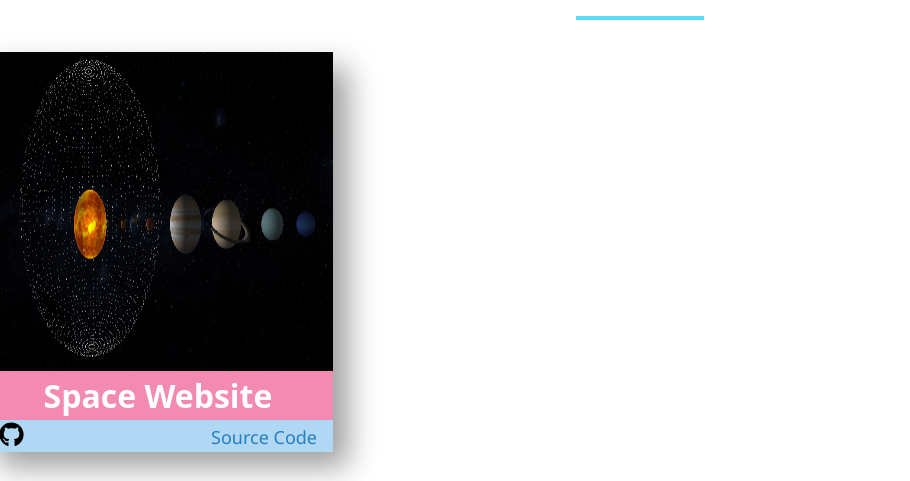
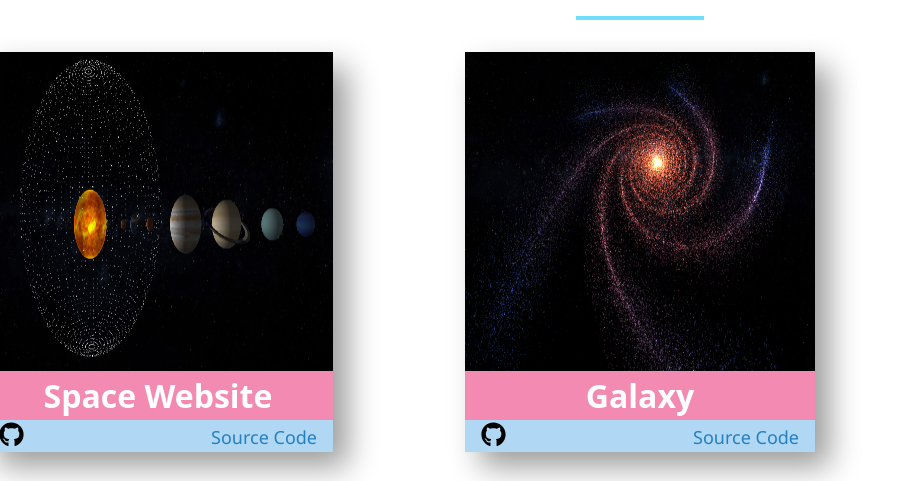
Before and after one commit to RohitPatil-r45/MY_WEBSITE, a React (Create React App) app in the folder website/: page /projects in a window 1280 px wide. Shown: the part 3986-4467 px from the top of the page, without its empty margins (0-910 px from the left). Built offline with nearby package versions, Linux system fonts and the light colour scheme.

Commit message:
galaxy project added

```diff
--- a/website/src/Projects.js
+++ b/website/src/Projects.js
@@ -483,6 +483,9 @@ const Projects = () => {
           </div>
         </div>
       </div>
+
+      {/* --------******************  THREE JS *********************--------- */}
+
       <div className="project-heading">
         <h1>Three JS Projects</h1>
         <div className="underline" />
@@ -513,6 +516,31 @@ const Projects = () => {
               </a>
             </div>
           </div>
+
+          <div className="project-card">
+            <a
+              className="project-link"
+              href="https://galaxy-three-js.netlify.app/"
+              target="_blank"
+              rel="noreferrer"
+            >
+              <img src="./images/galaxy.png" alt="galaxy" />
+              <h1>Galaxy</h1>
+            </a>
+
+            <div className="github">
+              <span>
+                <FaGithub />
+              </span>
+              <a
+                href="https://github.com/RohitPatil-r45/Three-JS/tree/main/galaxy"
+                target="_blank"
+                rel="noreferrer"
+              >
+                Source Code
+              </a>
+            </div>
+          </div>
         </div>
       </div>
     </section>
```
Also changed, not shown: website/public/images/galaxy.png (added).
